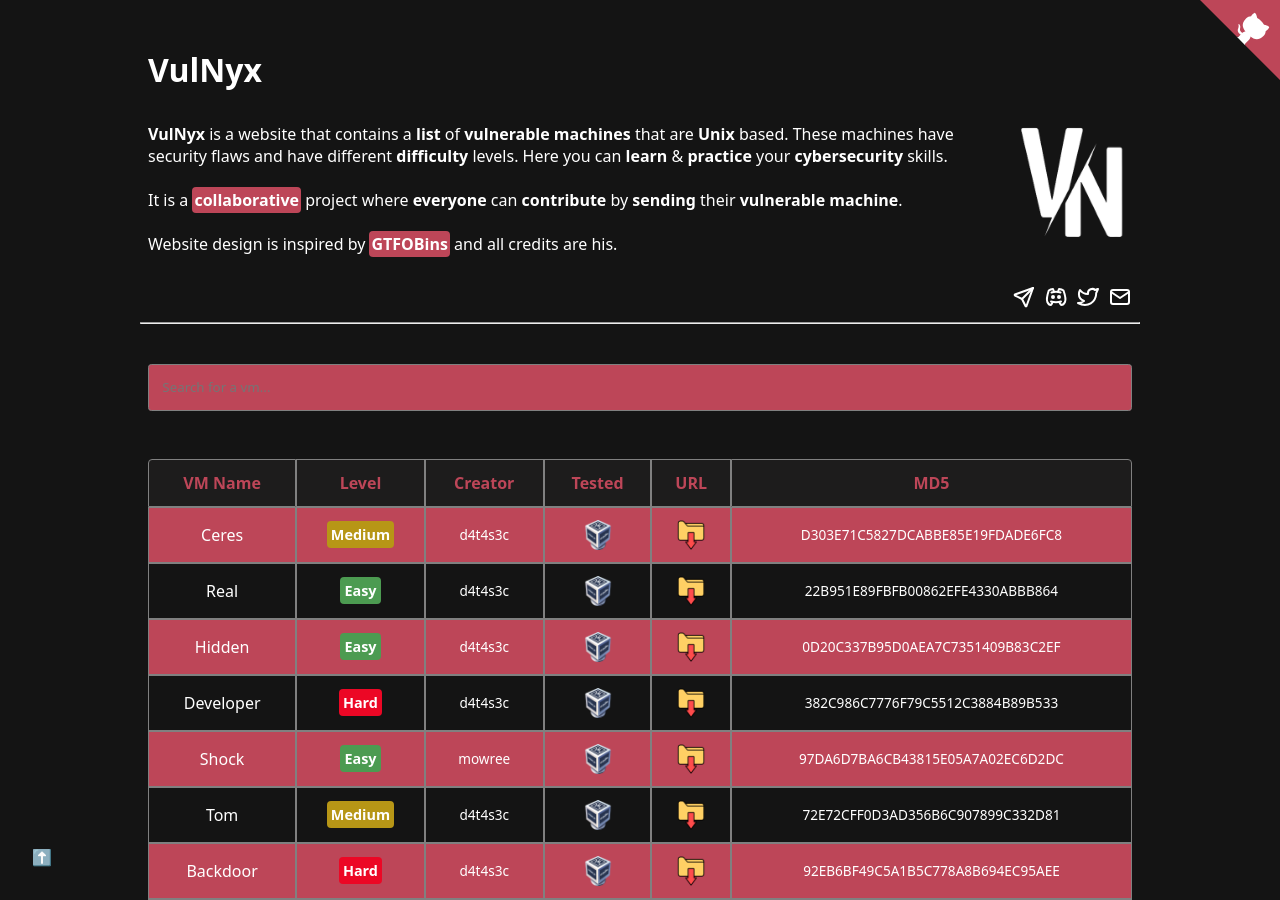
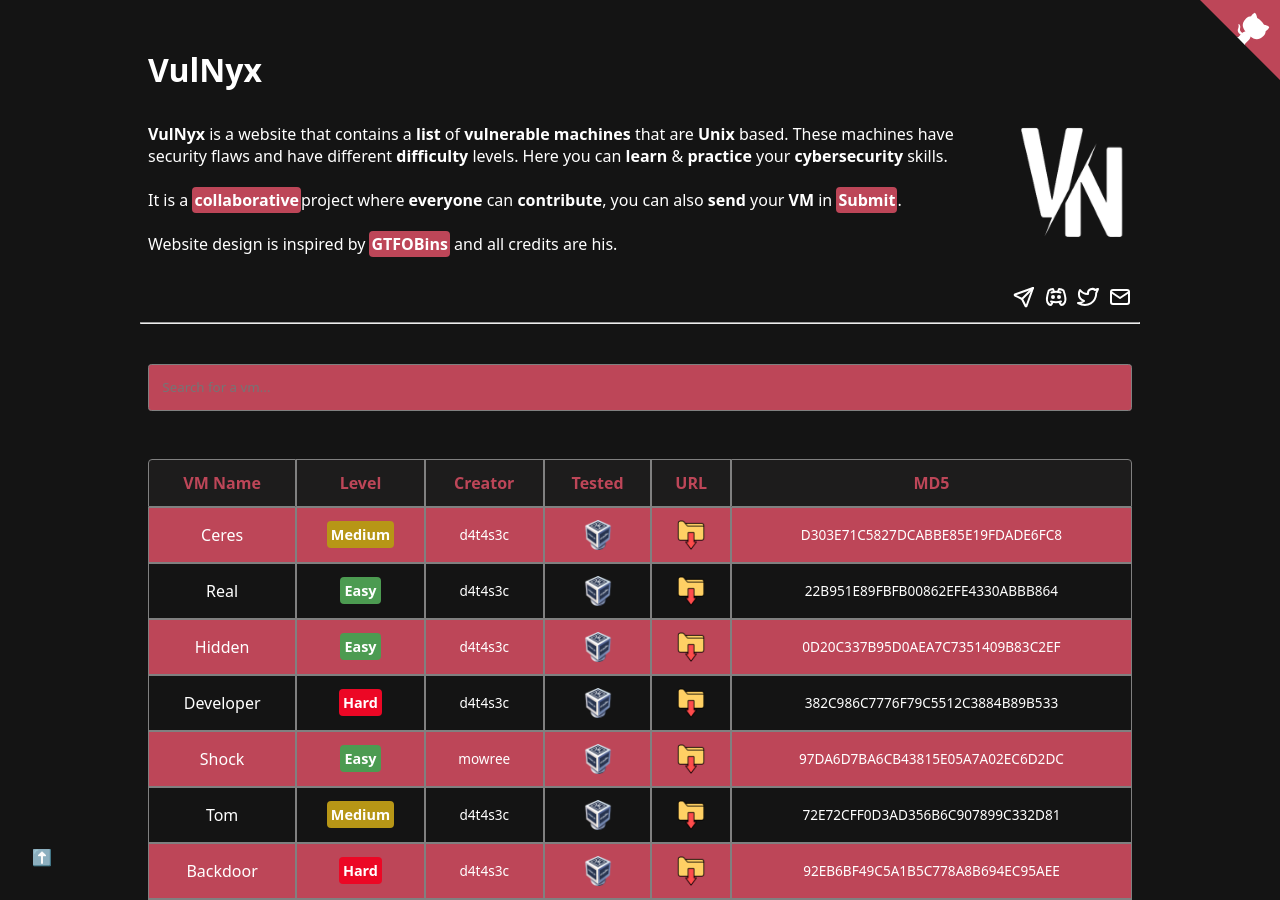
Before and after one commit to VulNyx/vulnyx, a Jekyll site: the page built from index.md, in a window 1280 px wide and 900 px high. Built offline with Jekyll 4.4.1, drawn with Linux system fonts in a browser that asks for light colours.

Commit message:
Update index.md

```diff
--- a/index.md
+++ b/index.md
@@ -12,19 +12,10 @@ title: VulNyx
   <b>learn</b> & <b>practice</b> your <b>cybersecurity</b> skills.
   <br />
   <br />
-  It is a
-  <a
-    href="https://github.com/vulnyx/vulnyx.github.io/graphs/contributors"
-    target="_blank"
-    >collaborative</a
-  >
-  project where <b>everyone</b> can <b>contribute</b> by <b>sending</b> their
-  <b>vulnerable machine</b>.
+  It is a <a href="https://github.com/vulnyx/vulnyx.github.io/graphs/contributors" target="_blank">collaborative</a>project where <b>everyone</b> can <b>contribute</b>, you can also <b>send</b> your <b>VM</b> in <a href="https://vulnyx.github.io/submit/" target="_blank">Submit</a>.
   <br />
   <br />
-  Website design is inspired by
-  <a href="https://gtfobins.github.io/" target="_blank">GTFOBins</a> and all
-  credits are his.
+  Website design is inspired by <a href="https://gtfobins.github.io/" target="_blank">GTFOBins</a> and all credits are his.
   <br />
   <br />
 </div>
```
